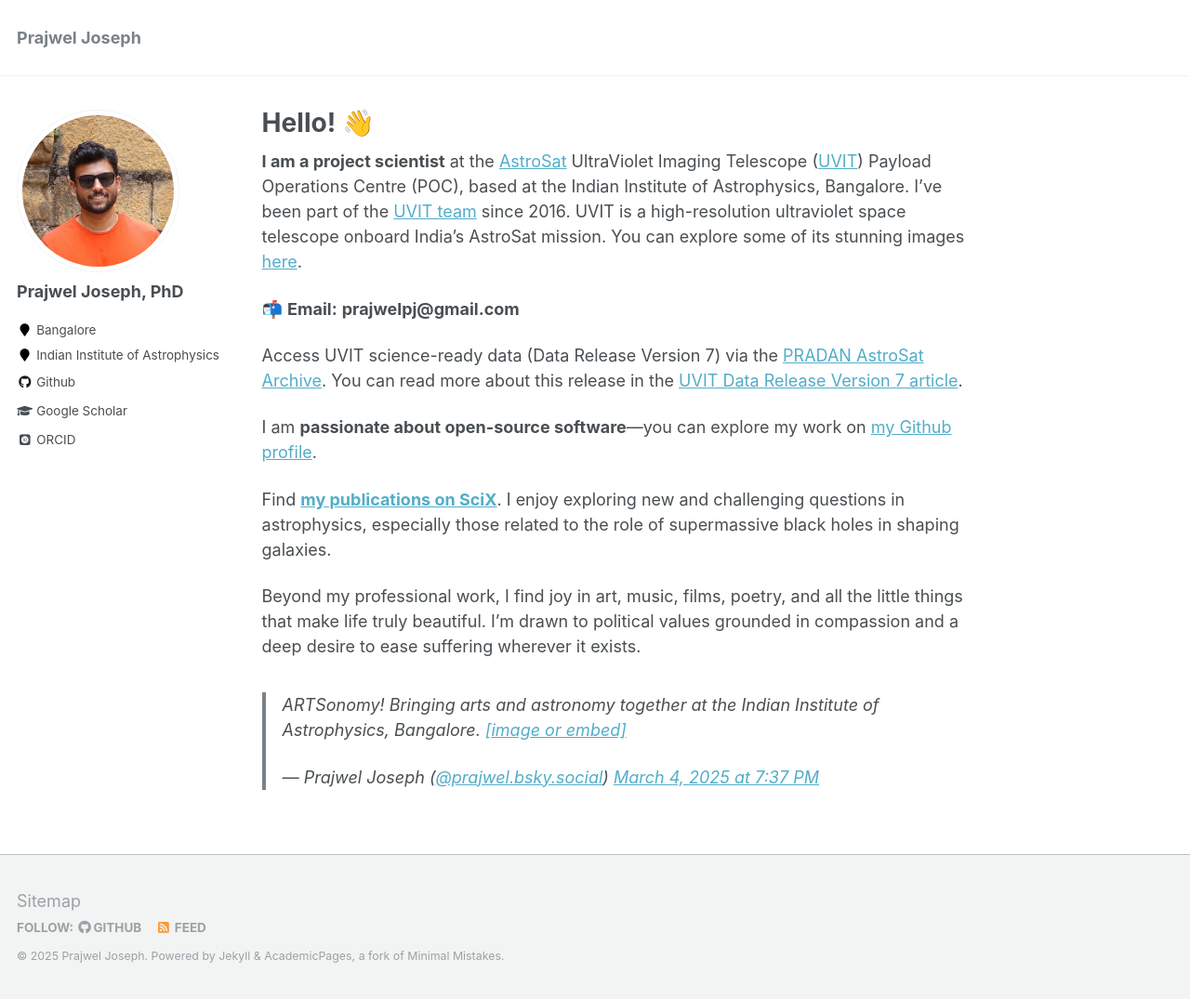
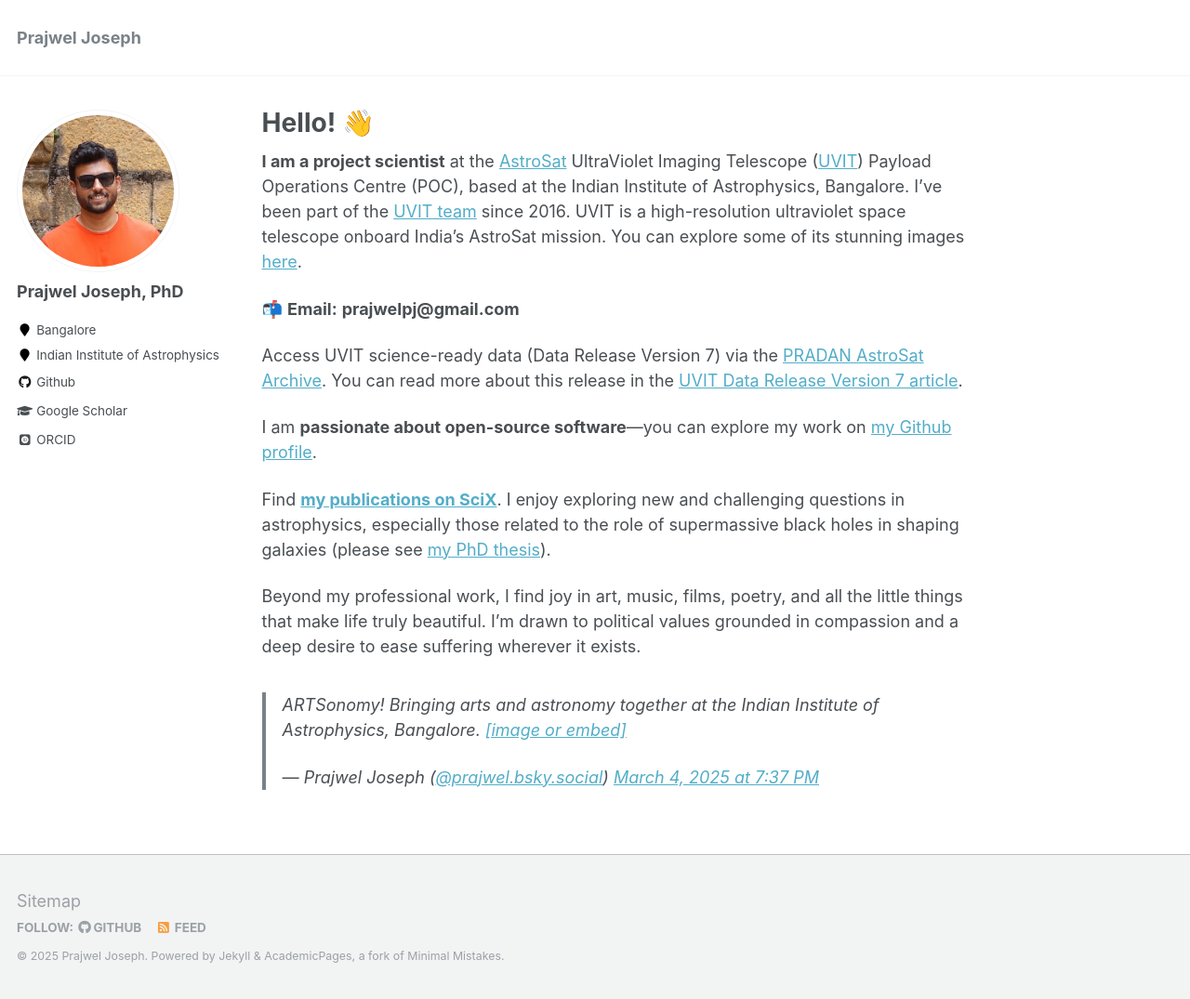
Before and after one commit to prajwel/prajwel.github.io, a Jekyll site: the page built from _pages/about.md, in a window 1280 px wide and 1075 px high. Shown: the whole window at 93% size. Built offline with Jekyll 4.4.1, drawn with Linux system fonts in a browser that asks for light colours; some web fonts are replaced; a script that is not in the unit is left out.

Commit message:
Update about page with PhD thesis link
Added a link to my PhD thesis in the publications section.

```diff
--- a/_pages/about.md
+++ b/_pages/about.md
@@ -16,7 +16,7 @@ Access UVIT science-ready data (Data Release Version 7) via the <a href="https:/
 
 I am **passionate about open-source software**—you can explore my work on <a href="https://github.com/prajwel">my Github profile</a>.
 
-Find <a href="https://scixplorer.org/search?n=50&p=1&q=orcid%3A0000-0003-1409-1903&sort=date+desc">**my publications on SciX**</a>. I enjoy exploring new and challenging questions in astrophysics, especially those related to the role of supermassive black holes in shaping galaxies.
+Find <a href="https://scixplorer.org/search?n=50&p=1&q=orcid%3A0000-0003-1409-1903&sort=date+desc">**my publications on SciX**</a>. I enjoy exploring new and challenging questions in astrophysics, especially those related to the role of supermassive black holes in shaping galaxies (please see <a href="https://github.com/prajwel/PhD_thesis/blob/main/thesis_final.pdf">my PhD thesis</a>).
 
 Beyond my professional work, I find joy in art, music, films, poetry, and all the little things that make life truly beautiful. I’m drawn to political values grounded in compassion and a deep desire to ease suffering wherever it exists.
 <blockquote class="bluesky-embed" data-bluesky-uri="at://did:plc:nwy3smcgecvmxcz2d3r4wv5w/app.bsky.feed.post/3ljkn6x24ls2h" data-bluesky-cid="bafyreig6ojovawe7ezcvdtss6e5jnzpq4ukvwl23zq2s4b73z2mf4bfr3u" data-bluesky-embed-color-mode="system"><p lang="en">ARTSonomy!
```
